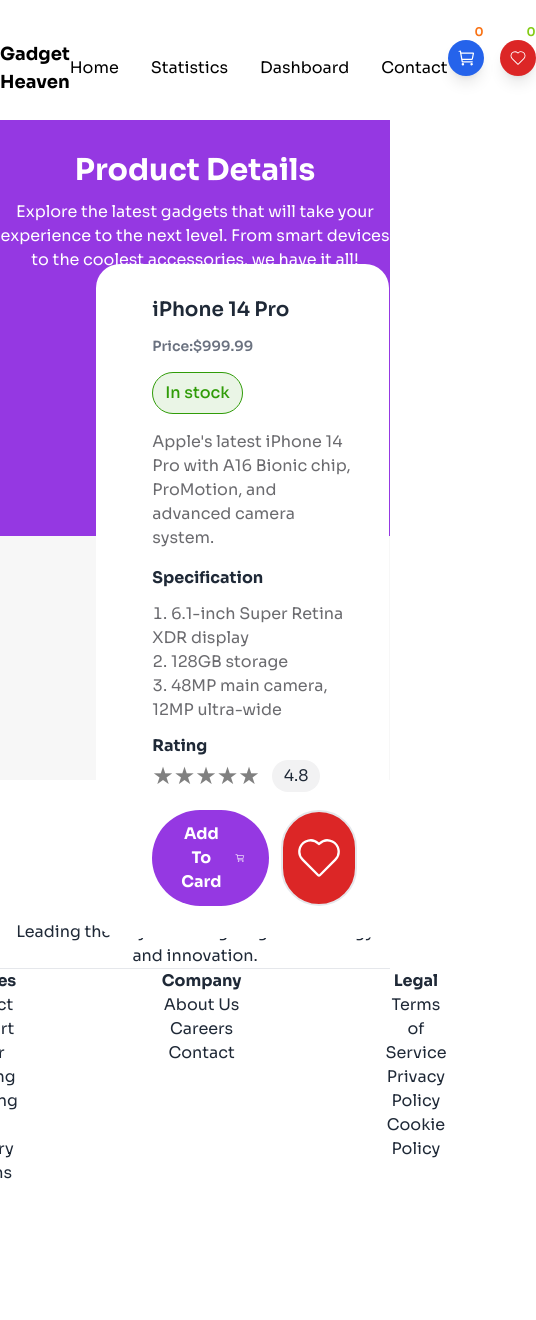
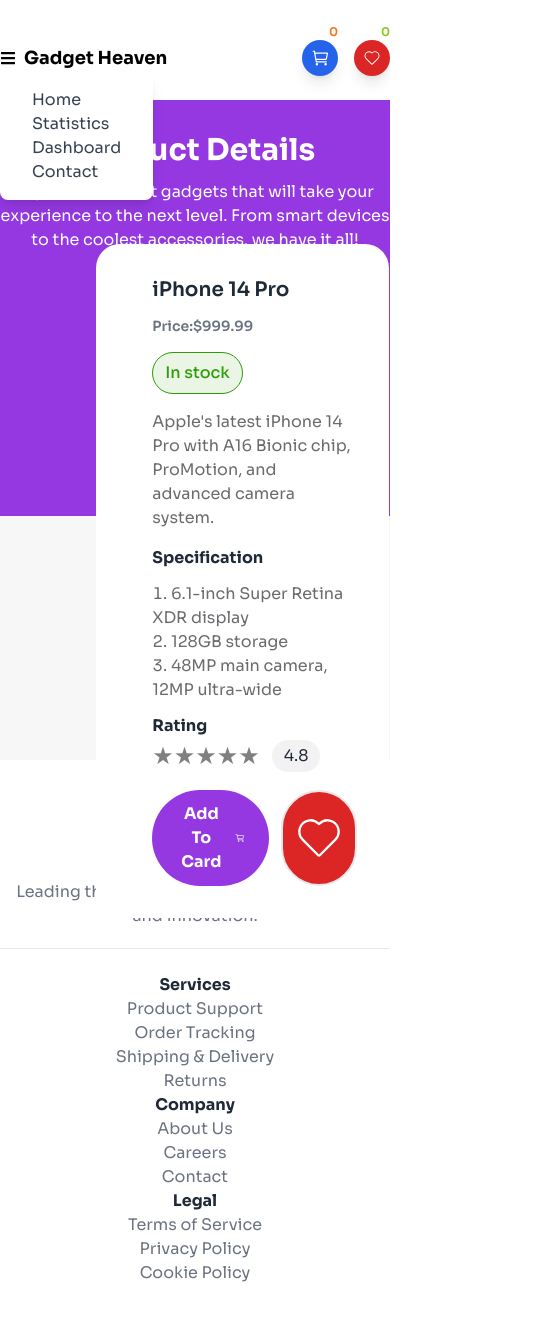
Before and after one commit to programming-hero-web-course-4/b10a8-gadget-heaven-RahulKhanSuvo, a React (Vite) app: page /product/101 in a window 390 px wide. Shown: the top 1320 px of the page, 536 px wide, since content can reach past the window. Before the commit the page ends 1185 px from the top, so only its background shows below. Built offline with nearby package versions, Linux system fonts and the light colour scheme.

Commit message:
added responsive

```diff
--- a/src/Pages/Contacts.jsx
+++ b/src/Pages/Contacts.jsx
@@ -24,7 +24,7 @@
           ></SubHeading>
         </div>
       </div>
-      <div className="flex justify-between bg-gray-50 container mx-auto">
+      <div className="flex flex-col md:flex-row justify-between bg-gray-50 container mx-auto">
         <div className="p-6 bg-gray-50 w-full md:w-1/2 lg:w-1/3">
           <h2 className="text-3xl font-bold text-gray-800">Get in touch</h2>
           <p className="mt-2 text-gray-600">
--- a/src/Pages/Home.jsx
+++ b/src/Pages/Home.jsx
@@ -16,7 +16,7 @@
           Explore Cutting-Edge Gadgets
         </h3>
       </div>
-      <div className="flex gap-6 container mx-auto mt-12">
+      <div className="flex flex-col md:flex-row gap-6 container mx-auto mt-12">
         <div>
           <Categories categories={categories}></Categories>
         </div>
--- a/src/Pages/ProductDetials.jsx
+++ b/src/Pages/ProductDetials.jsx
@@ -52,7 +52,7 @@
     setLoveAdded(true);
   };
   return (
-    <div className="relative">
+    <div className="relative ">
       <Helmet>
         <title>{`${product_title} | Gadget Heaven`}</title>
       </Helmet>
--- a/src/components/Card.jsx
+++ b/src/components/Card.jsx
@@ -3,7 +3,7 @@
 const Card = ({ product }) => {
   const { price, product_id, product_title, product_image } = product;
   return (
-    <div className=" flex flex-col bg-white p-6 rounded-lg">
+    <div className=" flex flex-col bg-white p-8 rounded-lg">
       <div className=" flex-grow">
         <img className=" " src={product_image} alt="" />
       </div>
--- a/src/components/Cards.jsx
+++ b/src/components/Cards.jsx
@@ -41,7 +41,7 @@
   }
 
   return (
-    <div className="p-4">
+    <div className="">
       {filterProducts.length === 0 ? (
         <p className="text-4xl text-center">No data found</p>
       ) : (
--- a/src/components/Categories.jsx
+++ b/src/components/Categories.jsx
@@ -2,23 +2,24 @@
 
 const Categories = ({ categories }) => {
   return (
-    <div className="flex flex-col gap-3 rounded-lg bg-white p-6">
+    <div className="flex flex-wrap justify-center md:flex-col gap-3 rounded-lg bg-white p-2 md:p-6">
       <NavLink
         className={({ isActive }) =>
           isActive
-            ? "bg-[#9538E2] font-extrabold text-white  w-36 px-5 py-2 rounded-full"
-            : "w-36 px-5 py-2 rounded-full bg-[#F2F2F3]"
+            ? "bg-[#9538E2] text-sm font-extrabold text-white   md:w-36  px-5 py-2 rounded-full"
+            : "md:w-36 md:px-5 px-1 py-2 text-sm rounded-full bg-[#F2F2F3]"
         }
         to={"/"}
       >
+        {" "}
         All
       </NavLink>
       {categories.map((category) => (
         <NavLink
           className={({ isActive }) =>
             isActive
-              ? "bg-[#9538E2] font-extrabold text-white  w-36 px-5 py-2 rounded-full"
-              : "w-36 px-5 py-2 rounded-full bg-[#F2F2F3]"
+              ? "bg-[#9538E2] text-sm  font-normal md:font-extrabold text-white   md:w-36   md:px-5 px-2 py-2 rounded-full"
+              : "md:w-36 md:px-5  px-1 py-2 text-sm rounded-full bg-[#F2F2F3]"
           }
           to={`/category/${category.category}`}
           key={category.id}
--- a/src/components/Footer.jsx
+++ b/src/components/Footer.jsx
@@ -1,19 +1,21 @@
 const Footer = () => {
   return (
     <div className="bg-white mt-24">
-      <div className="container mx-auto">
-        <div className="border-b">
-          <div className=" container pt-28 text-center mx-auto">
-            <h1 className="font-bold  text-xl md:text-2xl lg:text-3xl">
+      <div className="container py-20 mx-auto">
+        <div className="border-b pb-5">
+          <div className=" container text-center mx-auto">
+            <h1 className="font-bold text-xl md:text-2xl lg:text-3xl pb-3">
               Gadget Heaven
             </h1>
-            <p>Leading the way in cutting-edge technology and innovation.</p>
+            <p className="text-gray-500">
+              Leading the way in cutting-edge technology and innovation.
+            </p>
           </div>
         </div>
-        <div className="flex justify-center gap-36">
+        <div className="flex flex-col md:flex-row justify-center gapt-6 md:gap-48 pt-6">
           <div className="text-center">
             <h3 className="font-bold">Services</h3>
-            <div>
+            <div className="text-gray-500">
               <p>Product Support </p>
               <p>Order Tracking </p>
               <p>Shipping & Delivery </p>
@@ -22,7 +24,7 @@
           </div>
           <div className="text-center">
             <h3 className="font-bold">Company </h3>
-            <div>
+            <div className="text-gray-500">
               <p>About Us </p>
               <p>Careers </p>
               <p> Contact</p>
@@ -30,7 +32,7 @@
           </div>
           <div className="text-center">
             <h3 className="font-bold">Legal</h3>
-            <div>
+            <div className="text-gray-500">
               <p>Terms of Service </p>
               <p>Privacy Policy </p>
               <p> Cookie Policy </p>
--- a/src/components/Heading.jsx
+++ b/src/components/Heading.jsx
@@ -2,11 +2,11 @@
   return (
     <div className="text-center bg-[#9538E2] rounded-b-lg  pt-12 pb-80">
       <div className="container mx-auto">
-        <h3 className="font-bold text-5xl text-white">
+        <h3 className="font-bold text-xl md:text-5xl text-white">
           Upgrade Your Tech Accessorize with <br />
           Gadget Heaven Accessories
         </h3>
-        <p className="text-white mt-4">
+        <p className="text-white text-xs  mt-4">
           Explore the latest gadgets that will take your experience to the next
           level. From smart devices to <br /> the coolest accessories, we have
           it all!
--- a/src/components/NavBar.jsx
+++ b/src/components/NavBar.jsx
@@ -1,13 +1,13 @@
 import { NavLink, useLocation } from "react-router-dom";
 import { IoCartOutline } from "react-icons/io5";
 import { CiHeart } from "react-icons/ci";
-import { useContext } from "react";
+import { useContext, useState } from "react";
 import CartContext from "../Routes/CartContext";
-
+import { FaBars } from "react-icons/fa";
 const NavBar = () => {
   const { pathname } = useLocation();
   const { product, loves } = useContext(CartContext);
-
+  const [isHere, setIsHere] = useState(false);
   return (
     <>
       <div
@@ -21,8 +21,68 @@
             : "text-black  py-6 "
         } justify-between`}
       >
-        <h3 className="font-bold text-lg">Gadget Heaven</h3>
-        <ul className="flex gap-8 items-center font-normal">
+        <div className="flex items-center gap-2">
+          <button onClick={() => setIsHere(!isHere)} className="md:hidden">
+            <FaBars />
+          </button>
+          <ul
+            className={`${
+              isHere ? "hidden" : ""
+            } absolute z-50 top-[72px] bg-white p-4 md:hidden gap-8 items-center font-normal shadow-lg rounded-lg`}
+          >
+            <li>
+              <NavLink
+                className={({ isActive }) =>
+                  isActive
+                    ? "rounded-lg bg-purple-600 text-white py-2 px-4 shadow-md"
+                    : "text-gray-700 hover:bg-gray-100 rounded-lg py-2 px-4"
+                }
+                to="/"
+              >
+                Home
+              </NavLink>
+            </li>
+            <li>
+              <NavLink
+                className={({ isActive }) =>
+                  isActive
+                    ? "rounded-lg bg-purple-600 text-white py-2 px-4 shadow-md"
+                    : "text-gray-700 hover:bg-gray-100 rounded-lg py-2 px-4"
+                }
+                to="/statistics"
+              >
+                Statistics
+              </NavLink>
+            </li>
+            <li>
+              <NavLink
+                className={({ isActive }) =>
+                  isActive
+                    ? "rounded-lg bg-purple-600 text-white py-2 px-4 shadow-md"
+                    : "text-gray-700 hover:bg-gray-100 rounded-lg py-2 px-4"
+                }
+                to="/dashboard"
+              >
+                Dashboard
+              </NavLink>
+            </li>
+            <li>
+              <NavLink
+                className={({ isActive }) =>
+                  isActive
+                    ? "rounded-lg bg-purple-600 text-white py-2 px-4 shadow-md"
+                    : "text-gray-700 hover:bg-gray-100 rounded-lg py-2 px-4"
+                }
+                to="/contact"
+              >
+                Contact
+              </NavLink>
+            </li>
+          </ul>
+
+          <h3 className="font-bold text-lg">Gadget Heaven</h3>
+        </div>
+        <ul className=" hidden md:flex  gap-8 items-center font-normal">
           <li>
             <NavLink
               className={({ isActive }) =>
--- a/src/components/RatingComponent.jsx
+++ b/src/components/RatingComponent.jsx
@@ -1,6 +1,6 @@
 import ReactStars from "react-rating-stars-component";
 
-const RatingComponent = () => {
+const RatingComponent = ({ count = 5, size = 24, activeColor = "#ffd700" }) => {
   const ratingChanged = (newRating) => {
     console.log(newRating);
   };
@@ -8,10 +8,10 @@
   return (
     <div>
       <ReactStars
-        count={5}
+        count={count}
         onChange={ratingChanged}
-        size={24}
-        activeColor="#ffd700"
+        size={size}
+        activeColor={activeColor}
       />
     </div>
   );
```
